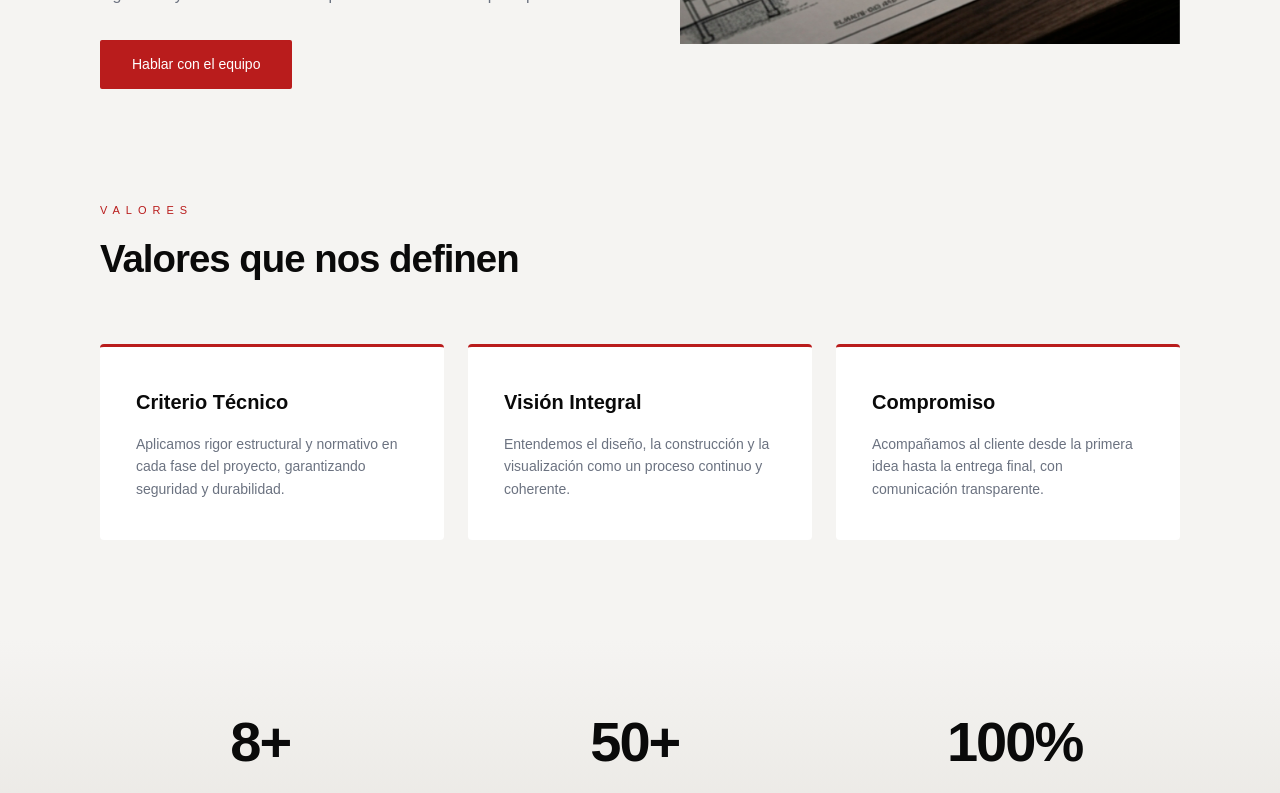
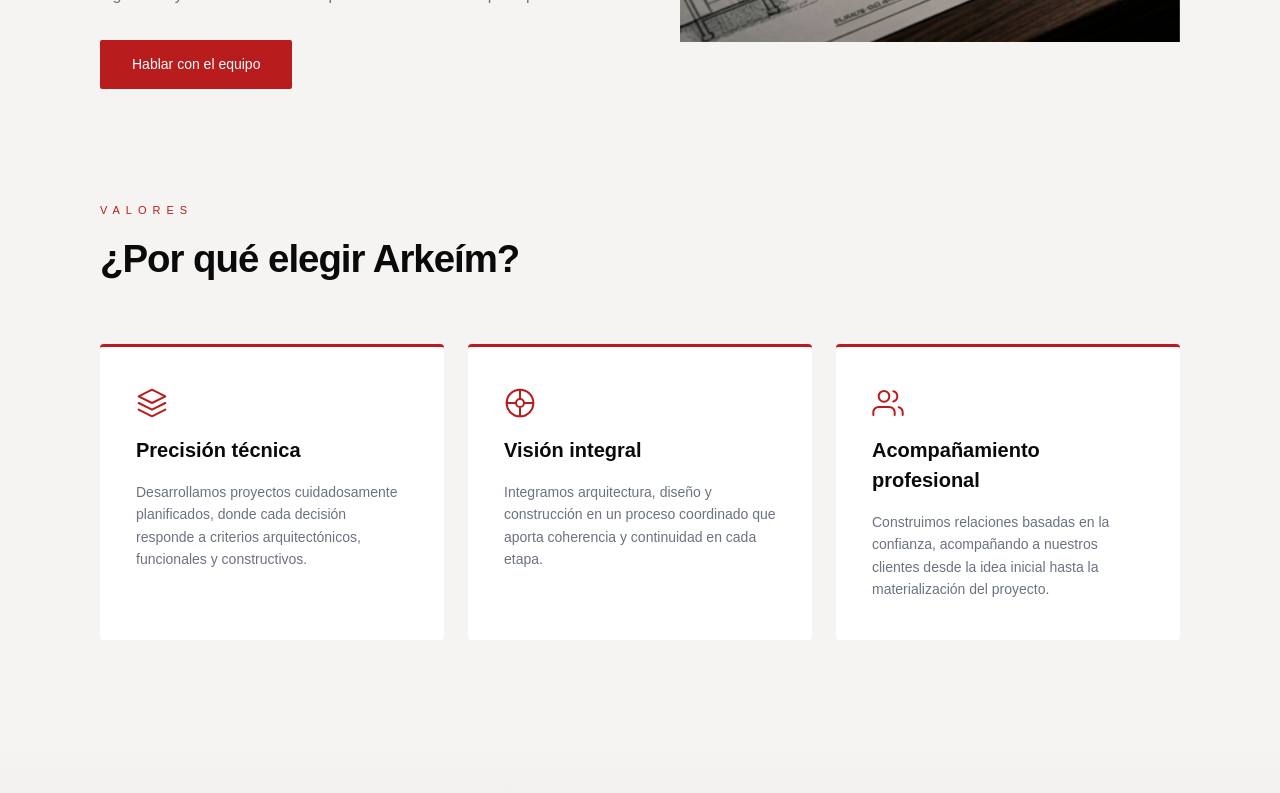
Before and after one commit to disenoprisxel/arkeim01, a React (Vite) app: page /quienes-somos in a window 1280 px wide. Shown: the part 959-1752 px from the top of the page. Built offline with nearby package versions, Linux system fonts and the light colour scheme.

Commit message:
Update values section: new title, content and SVG icons per card

```diff
--- a/src/pages/QuienesSomos.jsx
+++ b/src/pages/QuienesSomos.jsx
@@ -10,16 +10,34 @@
 
 const values = [
   {
-    title: 'Criterio Técnico',
-    desc: 'Aplicamos rigor estructural y normativo en cada fase del proyecto, garantizando seguridad y durabilidad.',
+    title: 'Precisión técnica',
+    desc: 'Desarrollamos proyectos cuidadosamente planificados, donde cada decisión responde a criterios arquitectónicos, funcionales y constructivos.',
+    icon: (
+      <svg width="32" height="32" viewBox="0 0 24 24" fill="none" stroke="#B91C1C" strokeWidth="1.5" strokeLinecap="round" strokeLinejoin="round">
+        <path d="M12 2L2 7l10 5 10-5-10-5z"/><path d="M2 17l10 5 10-5"/><path d="M2 12l10 5 10-5"/>
+      </svg>
+    ),
   },
   {
-    title: 'Visión Integral',
-    desc: 'Entendemos el diseño, la construcción y la visualización como un proceso continuo y coherente.',
+    title: 'Visión integral',
+    desc: 'Integramos arquitectura, diseño y construcción en un proceso coordinado que aporta coherencia y continuidad en cada etapa.',
+    icon: (
+      <svg width="32" height="32" viewBox="0 0 24 24" fill="none" stroke="#B91C1C" strokeWidth="1.5" strokeLinecap="round" strokeLinejoin="round">
+        <circle cx="12" cy="12" r="10"/><circle cx="12" cy="12" r="3"/>
+        <line x1="12" y1="2" x2="12" y2="9"/><line x1="12" y1="15" x2="12" y2="22"/>
+        <line x1="2" y1="12" x2="9" y2="12"/><line x1="15" y1="12" x2="22" y2="12"/>
+      </svg>
+    ),
   },
   {
-    title: 'Compromiso',
-    desc: 'Acompañamos al cliente desde la primera idea hasta la entrega final, con comunicación transparente.',
+    title: 'Acompañamiento profesional',
+    desc: 'Construimos relaciones basadas en la confianza, acompañando a nuestros clientes desde la idea inicial hasta la materialización del proyecto.',
+    icon: (
+      <svg width="32" height="32" viewBox="0 0 24 24" fill="none" stroke="#B91C1C" strokeWidth="1.5" strokeLinecap="round" strokeLinejoin="round">
+        <path d="M17 21v-2a4 4 0 0 0-4-4H5a4 4 0 0 0-4 4v2"/><circle cx="9" cy="7" r="4"/>
+        <path d="M23 21v-2a4 4 0 0 0-3-3.87"/><path d="M16 3.13a4 4 0 0 1 0 7.75"/>
+      </svg>
+    ),
   },
 ]
 
@@ -214,7 +232,7 @@
               margin: 0,
             }}
           >
-            Valores que nos definen
+            ¿Por qué elegir Arkeím?
           </h2>
         </div>
 
@@ -238,6 +256,7 @@
                 borderTop: '3px solid #B91C1C',
               }}
             >
+              {v.icon}
               <h3
                 style={{
                   fontFamily: 'Syne, sans-serif',
```
